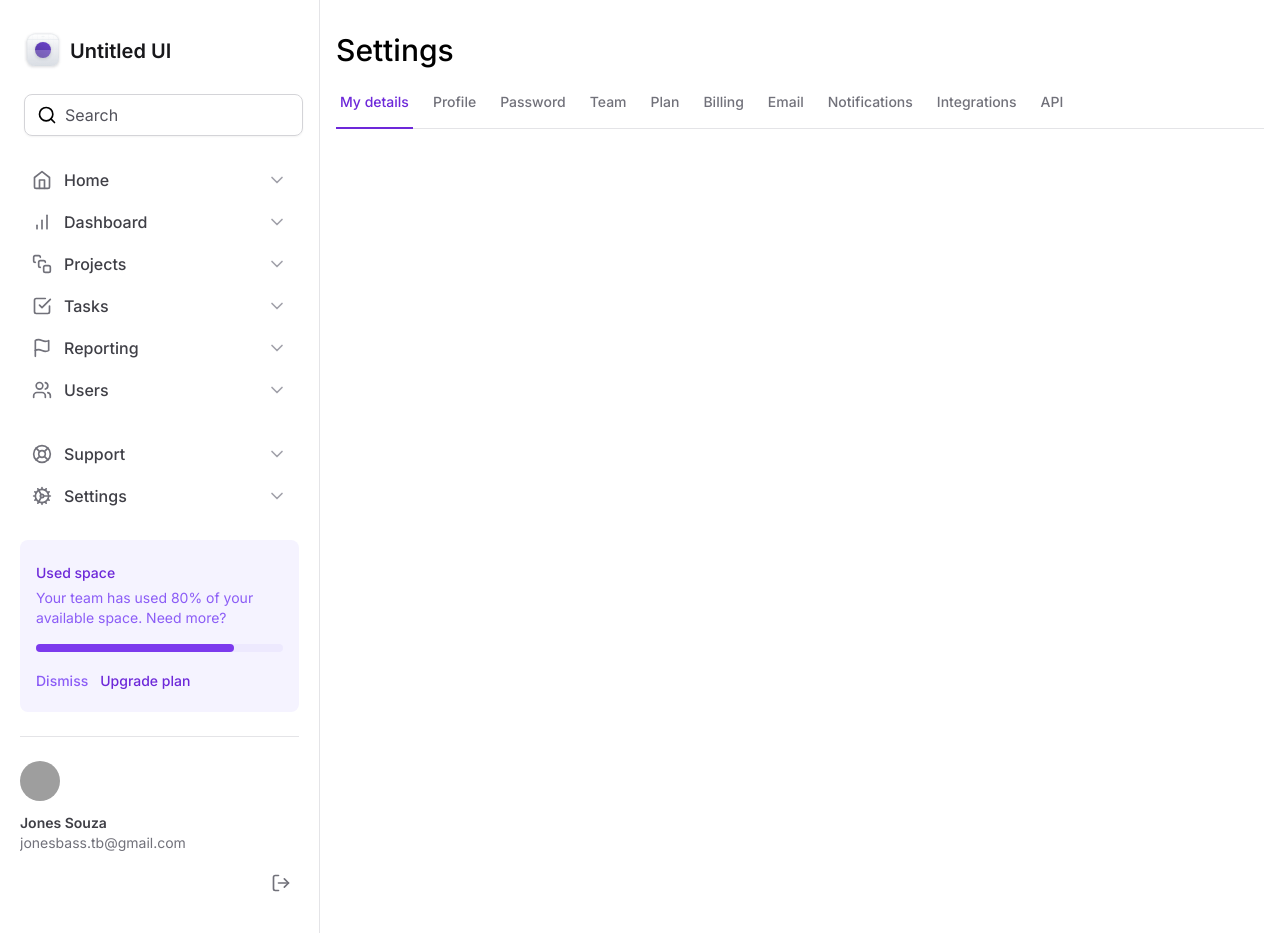
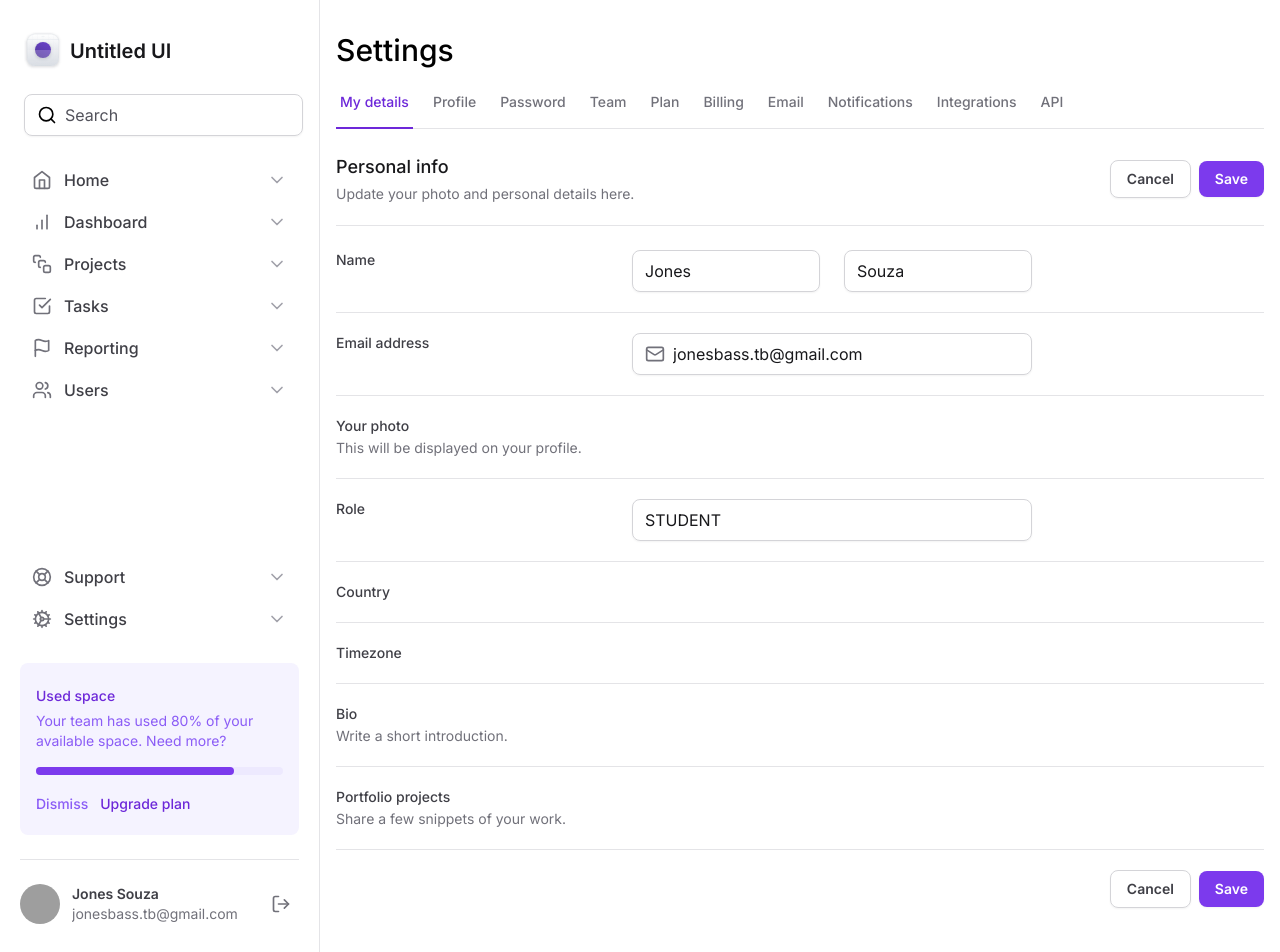
Before and after one commit to Jones-bass/tailwind-next, a Next.js app: page / in a window 1280 px wide. Shown: the top 952 px of the page. Built offline with nearby package versions, Linux system fonts and the light colour scheme; grey boxes are pictures that could not be loaded.

Commit message:
Formulário - Campos do formulário

```diff
--- a/package.json
+++ b/package.json
@@ -16,6 +16,7 @@
     "autoprefixer": "10.4.15",
     "eslint": "8.47.0",
     "eslint-config-next": "13.4.19",
+    "framer-motion": "^10.16.3",
     "lucide-react": "^0.272.0",
     "next": "13.4.19",
     "postcss": "8.4.28",
--- a/src/app/page.tsx
+++ b/src/app/page.tsx
@@ -1,4 +1,6 @@
-import { SettingsTabs } from "@/components/SettingsTabs";
+import { SettingsTabs } from '@/components/SettingsTabs'
+import * as Input from '@/components/Input'
+import { Mail } from 'lucide-react'
 
 export default function Home() {
   return (
@@ -6,6 +8,154 @@ export default function Home() {
       <h1 className="to-zinc-900 text-3xl font-medium">Settings</h1>
 
       <SettingsTabs />
+
+      <div className="mt-6 flex flex-col">
+        <div className="flex items-center justify-between border-b border-zinc-200 pb-5">
+          <div className="space-y-1">
+            <h2 className="text-lg font-medium text-zinc-900">Personal info</h2>
+            <span className="text-sm text-zinc-500">
+              Update your photo and personal details here.
+            </span>
+          </div>
+          <div className="flex items-center gap-2">
+            <button
+              type="button"
+              className="rounded-lg border border-zinc-300 px-4 py-2 text-sm font-semibold text-zinc-700 shadow-sm hover:bg-zinc-50"
+            >
+              Cancel
+            </button>
+            <button
+              type="submit"
+              form="settings"
+              className="rounded-lg bg-violet-600 px-4 py-2 text-sm font-semibold text-white shadow-sm hover:bg-violet-700"
+            >
+              Save
+            </button>
+          </div>
+        </div>
+
+        <form
+          id="settings"
+          className="mt-6 flex w-full flex-col gap-5 divide-y divide-zinc-200"
+        >
+          <div className="grid grid-cols-form gap-3">
+            <label
+              htmlFor="firstName"
+              className="text-sm font-medium text-zinc-700"
+            >
+              Name
+            </label>
+            <div className="grid grid-cols-2 gap-6">
+              <Input.Root>
+                <Input.Control id="firstName" defaultValue="Jones" />
+              </Input.Root>
+
+              <Input.Root>
+                <Input.Control defaultValue="Souza" />
+              </Input.Root>
+            </div>
+          </div>
+
+          <div className="grid grid-cols-form gap-3 pt-5">
+            <label
+              htmlFor="email"
+              className="text-sm font-medium text-zinc-700"
+            >
+              Email address
+            </label>
+            <Input.Root>
+              <Input.Prefix>
+                <Mail className="h-5 w-5 text-zinc-500" />
+              </Input.Prefix>
+              <Input.Control
+                id="email"
+                type="email"
+                defaultValue="jonesbass.tb@gmail.com"
+              />
+            </Input.Root>
+          </div>
+
+          <div className="grid grid-cols-form gap-3 pt-5">
+            <label
+              htmlFor="email"
+              className="text-sm font-medium text-zinc-700"
+            >
+              Your photo
+              <span className="mt-0.5 block text-sm font-normal text-zinc-500">
+                This will be displayed on your profile.
+              </span>
+            </label>
+            <div />
+          </div>
+
+          <div className="grid grid-cols-form gap-3 pt-5">
+            <label htmlFor="role" className="text-sm font-medium text-zinc-700">
+              Role
+            </label>
+            <Input.Root>
+              <Input.Control id="role" defaultValue="STUDENT" />
+            </Input.Root>
+          </div>
+
+          <div className="grid grid-cols-form gap-3 pt-5">
+            <label
+              htmlFor="country"
+              className="text-sm font-medium text-zinc-700"
+            >
+              Country
+            </label>
+            <div />
+          </div>
+
+          <div className="grid grid-cols-form gap-3 pt-5">
+            <label
+              htmlFor="timezone"
+              className="text-sm font-medium text-zinc-700"
+            >
+              Timezone
+            </label>
+            <div />
+          </div>
+
+          <div className="grid grid-cols-form gap-3 pt-5">
+            <label htmlFor="bio" className="text-sm font-medium text-zinc-700">
+              Bio
+              <span className="mt-0.5 block text-sm font-normal text-zinc-500">
+                Write a short introduction.
+              </span>
+            </label>
+            <div />
+          </div>
+
+          <div className="grid grid-cols-form gap-3 pt-5">
+            <label
+              htmlFor="projects"
+              className="text-sm font-medium text-zinc-700"
+            >
+              Portfolio projects
+              <span className="mt-0.5 block text-sm font-normal text-zinc-500">
+                Share a few snippets of your work.
+              </span>
+            </label>
+            <div />
+          </div>
+
+          <div className="flex items-center justify-end gap-2 pt-5">
+            <button
+              type="button"
+              className="rounded-lg border border-zinc-300 px-4 py-2 text-sm font-semibold text-zinc-700 shadow-sm hover:bg-zinc-50"
+            >
+              Cancel
+            </button>
+            <button
+              type="submit"
+              className="rounded-lg bg-violet-600 px-4 py-2 text-sm font-semibold text-white shadow-sm hover:bg-violet-700"
+            >
+              Save
+            </button>
+          </div>
+        </form>
+      </div>
     </>
   )
 }
--- a/src/components/SettingsTabs/TabItem.tsx
+++ b/src/components/SettingsTabs/TabItem.tsx
@@ -1,6 +1,7 @@
 'use client'
 
 import * as Tabs from '@radix-ui/react-tabs'
+import { motion } from 'framer-motion'
 
 export interface TabItemProps {
   value: string
@@ -17,7 +18,10 @@ export function TabItem({ value, title, isSelected = false }: TabItemProps) {
       <span>{title}</span>
 
       {isSelected && (
-        <div className="absolute -bottom-px left-0 right-0 h-0.5 bg-violet-700" />
+        <motion.div
+          layoutId="activeTab"
+          className="absolute -bottom-px left-0 right-0 h-0.5 bg-violet-700"
+        />
       )}
     </Tabs.Trigger>
   )
--- a/src/components/SettingsTabs/index.tsx
+++ b/src/components/SettingsTabs/index.tsx
@@ -47,7 +47,11 @@ export function SettingsTabs() {
           title="Integrations"
           isSelected={currentTab === 'tab9'}
         />
-        <TabItem value="tab9" title="API" isSelected={currentTab === 'tab9'} />
+        <TabItem
+          value="tab10"
+          title="API"
+          isSelected={currentTab === 'tab10'}
+        />
       </Tabs.List>
     </Tabs.Root>
   )
--- a/tailwind.config.ts
+++ b/tailwind.config.ts
@@ -6,15 +6,13 @@ module.exports = {
     extend: {
       gridTemplateColumns: {
         app: 'minmax(18rem, 20rem) 1fr',
+        profile: 'max-content 1fr max-content',
+        form: 'minmax(7.5rem, 17.5rem) minmax(25rem, 1fr) minmax(0, 15rem)',
       },
 
       maxWidth: {
         app: '700px',
       },
-
-      colors: {
-        diego: '#333',
-      },
     },
   },
   plugins: [],
```
Also changed, not shown: 1 other file (tests, documents, lock files or other folders).
